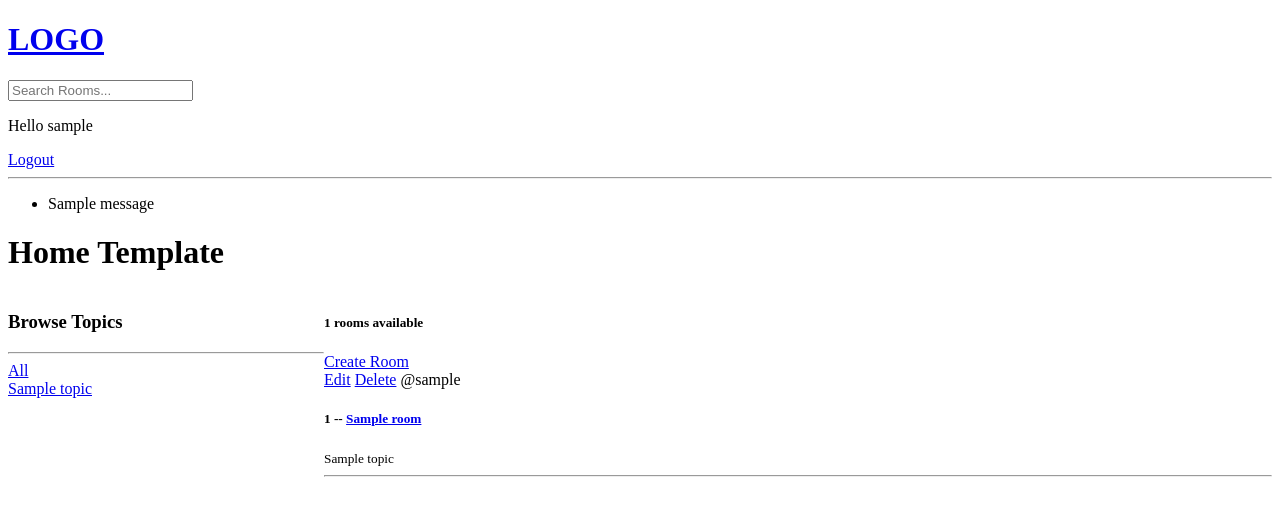
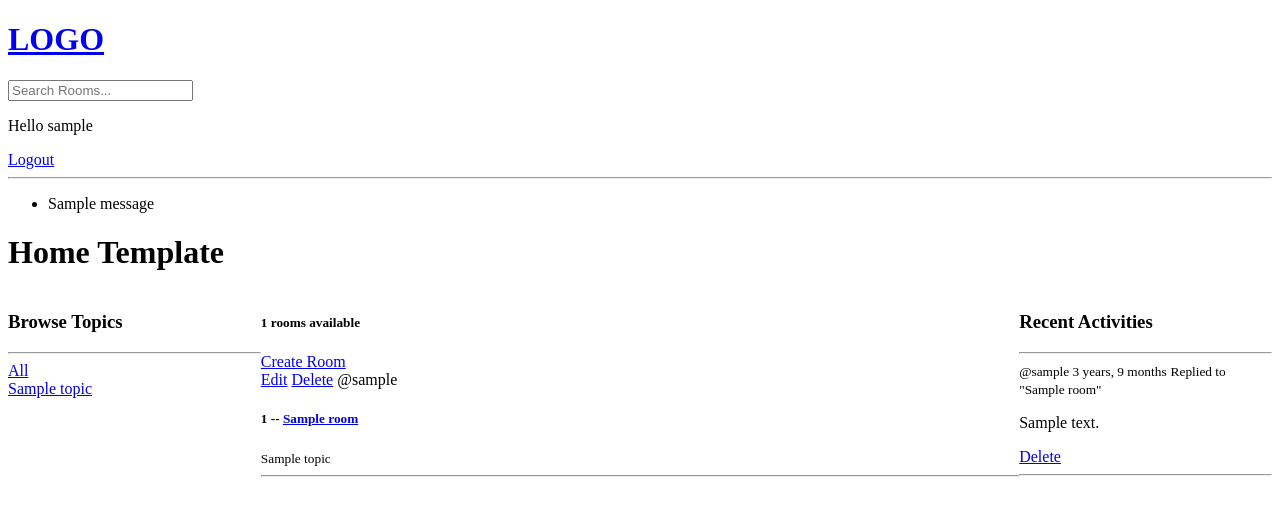
Before and after one commit to laffer-ryan/Django_tutorial, a Django app: page / in a window 1280 px wide. Shown: the top 516 px of the page. Run offline with Django 4.2, Linux system fonts and the light colour scheme; a user stored in the database is signed in; tables that the repository leaves empty hold one stand-in row (values such as "Sample post"); one stand-in notice (Sample message) is shown.

Commit message:
page component refactoring

```diff
--- a/studybud/base/models.py
+++ b/studybud/base/models.py
@@ -37,5 +37,8 @@ class Message(models.Model):
     updated = models.DateTimeField(auto_now=True)
     created = models.DateTimeField(auto_now_add=True)
 
+    class Meta:
+        ordering = ('-updated', '-created')
+
     def __str__(self):
         return self.body[0:50]
--- /dev/null
+++ b/studybud/base/templates/base/activity_component.html
@@ -0,0 +1,19 @@
+<h3>Recent Activities</h3>
+<hr>
+
+{% for message in room_messages %}
+    <div>
+
+        <small>@{{message.user}}  {{message.created|timesince}}</small>
+        <small>Replied to "{{message.room}}"</small>
+        <!-- outputs the __str__ definition from Message model -->
+        <p>{{message}}</p>
+
+        {% if request.user == message.user %}
+        <a href="{% url 'delete-message' message.id %}">Delete</a>
+        {% endif %}
+        <hr>
+
+    </div>
+
+{% endfor %}
--- /dev/null
+++ b/studybud/base/templates/base/feed_component.html
@@ -0,0 +1,14 @@
+{% for room in rooms %}
+<div>
+    {% if request.user == room.host %}
+        <a href="{% url 'update-room' room.id %}">Edit</a>
+        <a href="{% url 'delete-room' room.id %}">Delete</a>
+    {% endif %}
+    <span>@{{room.host.username}}</span>
+
+    <h5>{{room.id}} -- <a href="{% url 'room' room.id %}">{{room.name}}</a></h5>
+    <small>{{room.topic.name}}</small>
+    <hr>
+</div>
+
+{% endfor %}
--- a/studybud/base/templates/base/home.html
+++ b/studybud/base/templates/base/home.html
@@ -6,7 +6,7 @@
 <style>
     .home-container{
         display: grid;
-        grid-template-columns: 1fr 3fr;
+        grid-template-columns: 1fr 3fr 1fr;
         }
 </style>
 
@@ -15,18 +15,7 @@
 <div class="home-container">
 
     <div>
-        <h3>Browse Topics</h3>
-        <hr>
-
-        <div>
-            <a href="{% url 'home' %}">All</a>
-        </div>
-
-        {% for topic in topics %}
-            <div>
-                <a href="{% url 'home' %}?q={{topic.name}}">{{topic.name}}</a>
-            </div>
-        {% endfor %}
+        {% include 'base/topics_component.html' %}
     </div>
 
     <div class="main-container">
@@ -34,21 +23,12 @@
         <a href="{% url 'create-room' %}">Create Room</a>
 
         <div>
-            {% for room in rooms %}
-                <div>
-                    {% if request.user == room.host %}
-                        <a href="{% url 'update-room' room.id %}">Edit</a>
-                        <a href="{% url 'delete-room' room.id %}">Delete</a>
-                    {% endif %}
-                    <span>@{{room.host.username}}</span>
+            {% include 'base/feed_component.html' %}
+        </div>
+    </div>
 
-                    <h5>{{room.id}} -- <a href="{% url 'room' room.id %}">{{room.name}}</a></h5>
-                    <small>{{room.topic.name}}</small>
-                    <hr>
-                </div>
-
-            {% endfor %}
-        </div>
+    <div>
+        {% include 'base/activity_component.html' %}
     </div>
 
 </div>
--- a/studybud/base/templates/base/room.html
+++ b/studybud/base/templates/base/room.html
@@ -23,6 +23,9 @@
 
             {% for message in room_messages %}
                 <div>
+                    {% if request.user == message.user %}
+                    <a href="{% url 'delete-message' message.id %}">Delete</a>
+                    {% endif %}
                     <small>@{{message.user}} {{message.created|timesince}} ago</small>
                     <p>{{message.body}}</p>
                     <hr>
@@ -47,8 +50,6 @@
         <div>
             <p>@{{user.username}}</p>
         </div>
-
-
         {% endfor %}
     </div>
 </div>
--- /dev/null
+++ b/studybud/base/templates/base/topics_component.html
@@ -0,0 +1,12 @@
+<h3>Browse Topics</h3>
+<hr>
+
+<div>
+    <a href="{% url 'home' %}">All</a>
+</div>
+
+{% for topic in topics %}
+    <div>
+        <a href="{% url 'home' %}?q={{topic.name}}">{{topic.name}}</a>
+    </div>
+{% endfor %}
--- a/studybud/base/urls.py
+++ b/studybud/base/urls.py
@@ -12,4 +12,5 @@ urlpatterns = [
     path('room_form/', views.createRoom, name="create-room"),
     path('update-room/<str:pk>/', views.updateRoom, name="update-room"),
     path('delete-room/<str:pk>', views.deleteRoom, name="delete-room"),
+    path('delete-message/<str:pk>', views.deleteMessage, name="delete-message"),
 ]
--- a/studybud/base/views.py
+++ b/studybud/base/views.py
@@ -78,9 +78,13 @@ def home(request):
 
     topics = Topic.objects.all()
     room_count = rooms.count()
+
+    room_messages = Message.objects.filter(Q(room__topic__name__icontains=q))
+
     context = {'rooms': rooms,
                 'topics': topics,
-                'room_count': room_count}
+                'room_count': room_count,
+                'room_messages':room_messages}
     return render(request, 'base/home.html', context)
 
 def room(request, pk):
@@ -141,3 +145,18 @@ def deleteRoom(request, pk):
         return redirect('home')
 
     return render(request, 'base/delete.html', {'obj': room})
+
+@login_required(login_url='login')
+def deleteMessage(request, pk):
+    message = Message.objects.get(id=pk)
+
+    if request.user != message.user:
+        return HttpResponse("You are not the current user")
+
+
+    if request.method == 'POST':
+        message.delete()
+        return redirect('home') # redirect needs to be updated
+
+    context = {'obj': message}
+    return render(request, 'base/delete.html', context)
```
